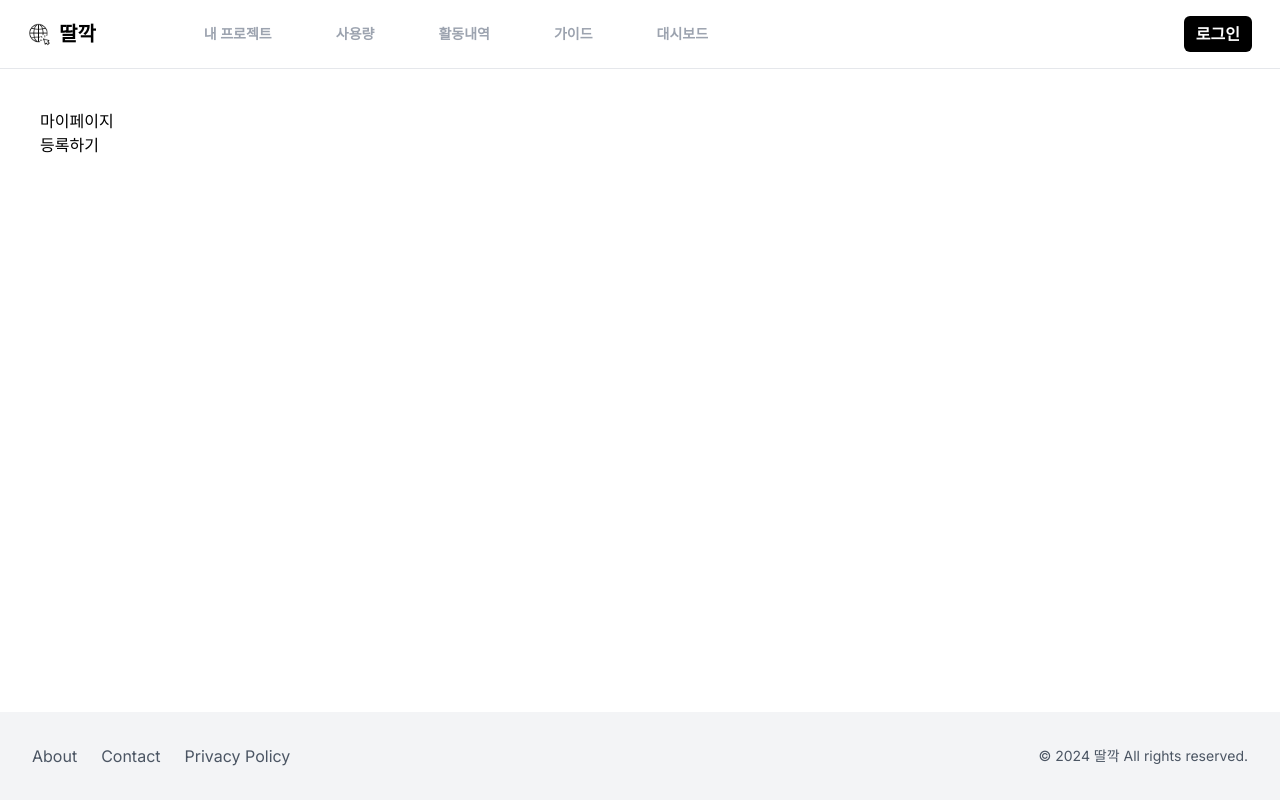
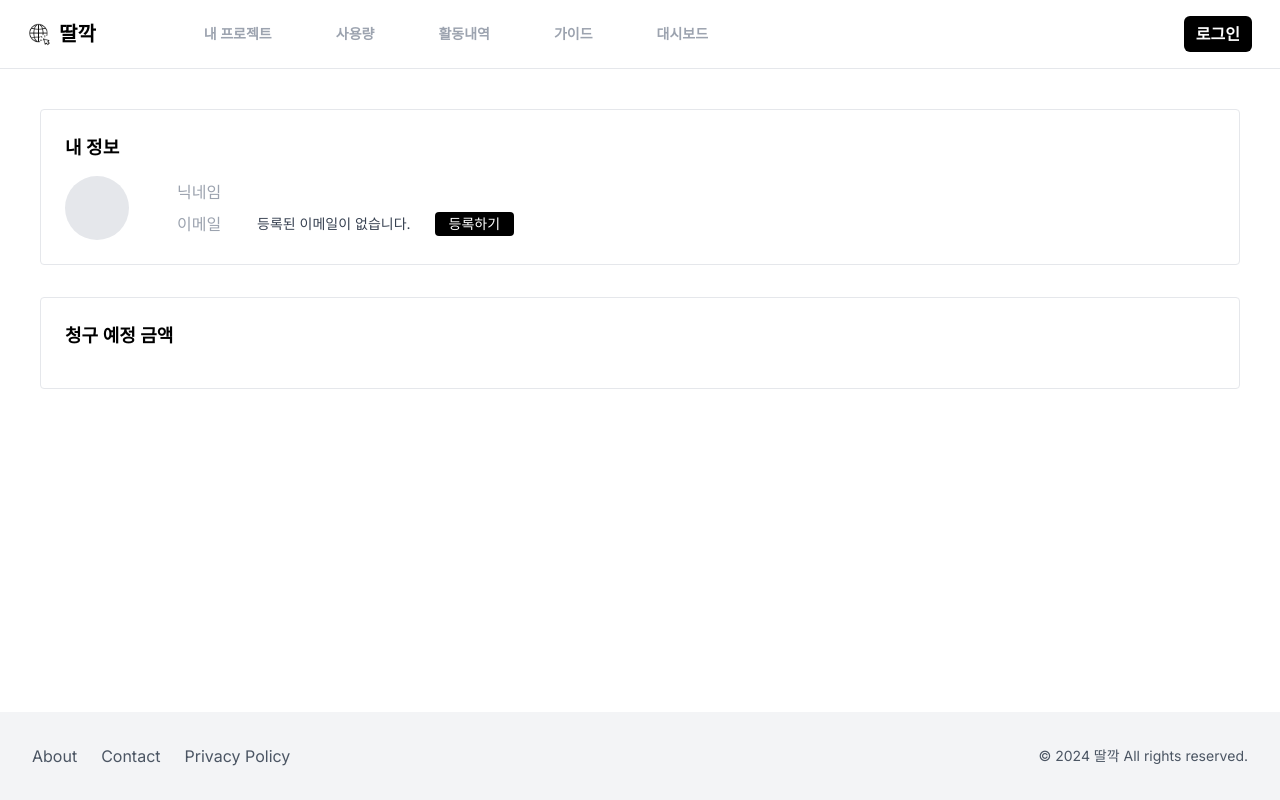
Before and after one commit to ttalkak/client, a Next.js app in the folder client/: page /mypage in a window 1280 px wide. Built offline with nearby package versions, Linux system fonts and the light colour scheme.

Commit message:
feat: 유저 이메일 인증 기능 구현

```diff
--- a/client/src/app/mypage/page.tsx
+++ b/client/src/app/mypage/page.tsx
@@ -1,9 +1,12 @@
 "use client";
 
+import Image from "next/image";
 import React, { useState } from "react";
 import EmailRegistrationModal from "@/components/EmailRegistrationModal";
+import useAuthStore from "@/store/useAuthStore";
 
 export default function MyPage() {
+  const { userInfo } = useAuthStore();
   const [isModalOpen, setIsModalOpen] = useState(false);
 
   const openModal = () => {
@@ -14,11 +17,55 @@ export default function MyPage() {
     setIsModalOpen(false);
   };
 
+  const profile = "rounded-full w-16 h-16 mr-12 bg-gray-200";
+  const thStyle = "font-normal w-20 text-left text-gray-400";
+
   return (
-    <div>
-      <h1>마이페이지</h1>
-      <button onClick={openModal}>등록하기</button>
+    <>
+      <div className="w-full border rounded p-6">
+        <h2 className="font-semibold text-lg mb-3.5">내 정보</h2>
+        <div className="flex">
+          {userInfo ? (
+            <Image
+              src={userInfo.profileImage}
+              width={64}
+              height={64}
+              alt="profile_img"
+              className={profile}
+            />
+          ) : (
+            <div className={profile}></div>
+          )}
+          <div className="flex flex-col justify-around">
+            <div className="flex items-center">
+              <div className={thStyle}>닉네임</div>
+              <div>{userInfo?.username}</div>
+            </div>
+            <div className="flex items-center">
+              <div className={thStyle}>이메일</div>
+              {userInfo && userInfo.emailVerified ? (
+                <div>{userInfo.email}</div>
+              ) : (
+                <div className="flex items-center">
+                  <div className="text-gray-700 text-sm">
+                    등록된 이메일이 없습니다.
+                  </div>
+                  <button
+                    className="bg-black text-white rounded px-3.5 py-0.5 text-sm ml-6"
+                    onClick={openModal}
+                  >
+                    등록하기
+                  </button>
+                </div>
+              )}
+            </div>
+          </div>
+        </div>
+      </div>
+      <div className="w-full border rounded p-6 mt-8">
+        <h2 className="font-semibold text-lg mb-3.5">청구 예정 금액</h2>
+      </div>
       <EmailRegistrationModal isOpen={isModalOpen} onClose={closeModal} />
-    </div>
+    </>
   );
 }
--- a/client/src/components/EmailRegistrationModal.tsx
+++ b/client/src/components/EmailRegistrationModal.tsx
@@ -3,7 +3,7 @@
 import { useState, ChangeEvent, useEffect } from "react";
 import client from "@/apis/core/client";
 import { IoMdClose } from "react-icons/io";
-import Button from "@/components/Button";
+import useAuthStore from "@/store/useAuthStore";
 
 interface EmailRegistrationModalProps {
   isOpen: boolean;
@@ -14,13 +14,14 @@ export default function EmailRegistrationModal({
   isOpen,
   onClose,
 }: EmailRegistrationModalProps) {
+  const { userInfo, setUserInfo } = useAuthStore();
   const [email, setEmail] = useState("");
   const [isSent, setIsSent] = useState(false);
   const [verificationCode, setVerificationCode] = useState("");
   const [isVerified, setIsVerified] = useState(false);
   const [timeLeft, setTimeLeft] = useState(300);
 
-  // 인증 유효 시간 관리
+  // 만료 시간 관리
   useEffect(() => {
     if (isSent && timeLeft > 0) {
       const timer = setInterval(() => {
@@ -38,13 +39,13 @@ export default function EmailRegistrationModal({
     setVerificationCode(e.target.value);
   };
 
-  // 이메일 인증 요청
+  // 인증 메일 발송 요청
   const sendVerificationEmail = async () => {
     if (!email) return;
 
     const response = await client.post({
-      url: "send-verification-email",
-      data: { email },
+      url: "notification/email/code",
+      data: { email, nickname: userInfo?.username },
     });
 
     if (!response.success) {
@@ -56,17 +57,29 @@ export default function EmailRegistrationModal({
     setTimeLeft(300);
   };
 
-  // 인증 코드 확인 요청
+  // 발급 코드 확인 및 userInfo 업데이트
   const verifyCode = async () => {
+    if (!userInfo || !userInfo.userId) {
+      throw new Error("유저 정보가 없습니다.");
+    }
+
     const response = await client.post({
-      url: "verify-code",
-      data: { email, code: verificationCode },
+      url: "notification/email/confirm",
+      data: { userId: userInfo.userId, email, code: verificationCode },
     });
 
     if (!response.success) {
       throw new Error(response.message || "인증에 실패했습니다.");
     }
 
+    // 이메일 인증 성공 시, zustand의 userInfo 업데이트
+    const updatedUserInfo = {
+      ...userInfo,
+      email: email,
+      emailVerified: true,
+    };
+
+    setUserInfo(updatedUserInfo); // userInfo 업데이트
     alert("이메일 인증에 성공했습니다.");
     setIsVerified(true);
     onClose();
@@ -81,7 +94,7 @@ export default function EmailRegistrationModal({
           <IoMdClose />
         </button>
 
-        <h2 className="text-center text-xl mb-6">이메일 인증</h2>
+        <h2 className="text-center text-xl mb-6">이메일 등록</h2>
 
         <form className="space-y-4">
           <div className="flex items-center space-x-2">
@@ -117,7 +130,7 @@ export default function EmailRegistrationModal({
           </div>
 
           {isSent ? (
-            <div className="text-gray-500 text-center">
+            <div className="text-gray-500 text-center text-red-400 text-sm">
               {Math.floor(timeLeft / 60)}분 {timeLeft % 60}초
             </div>
           ) : null}
--- a/client/src/components/NavBar.tsx
+++ b/client/src/components/NavBar.tsx
@@ -17,6 +17,7 @@ const navItems = [
 ];
 
 export default function NavBar() {
+  const { userInfo } = useAuthStore();
   const [isOpen, setIsOpen] = useState(false);
   const isLogin = useAuthStore((state) => state.isLogin);
   const logout = useAuthStore((state) => state.logout);
@@ -37,15 +38,25 @@ export default function NavBar() {
 
   const AuthButton = () =>
     isLogin ? (
-      <>
-        <Link href={routes.mypage}>마이페이지</Link>
+      <div className="flex items-center">
+        <Link href={routes.mypage}>
+          {userInfo && (
+            <Image
+              src={userInfo.profileImage}
+              width={32}
+              height={32}
+              alt="profile_img"
+              className="rounded-full mr-8 bg-gray-200"
+            />
+          )}
+        </Link>
         <button
           onClick={handleLogout}
           className="bg-black px-3 py-2 rounded-md font-bold text-white"
         >
           로그아웃
         </button>
-      </>
+      </div>
     ) : (
       <Link
         href={routes.login}
```
